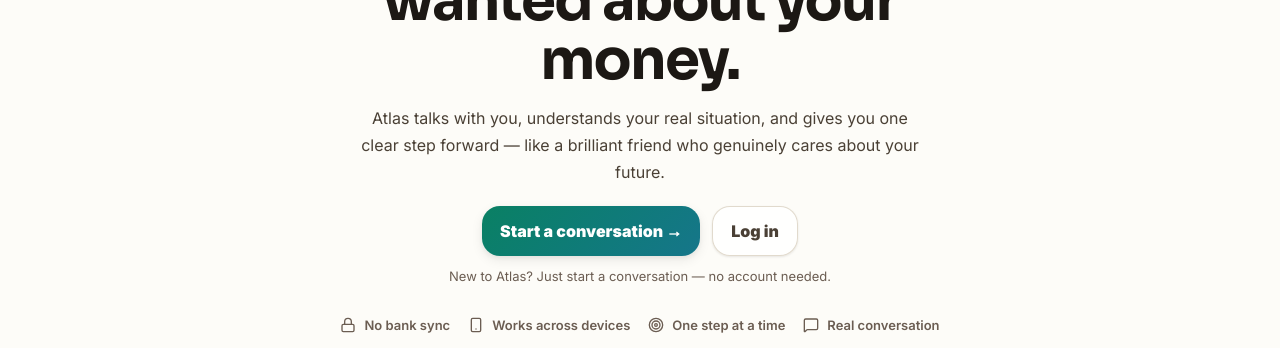
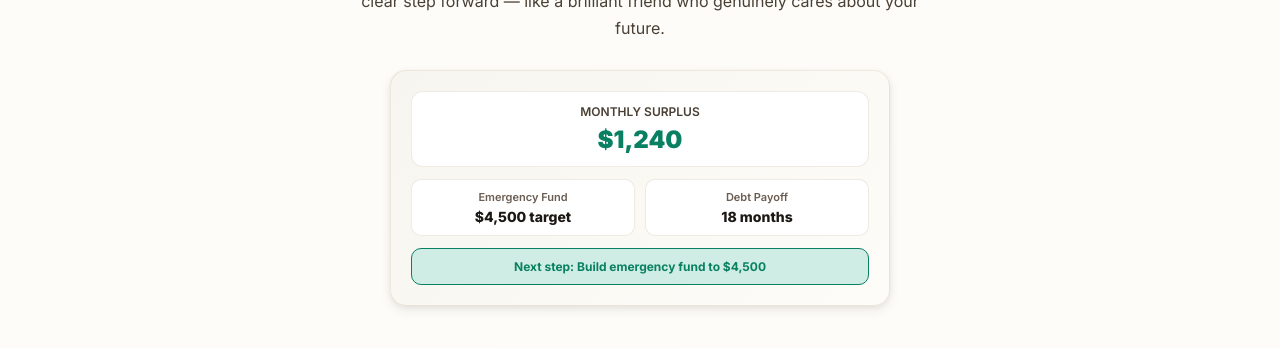
Before and after one commit to Aarosen/atlas-financial, a Next.js app: page / in a window 1280 px wide. Shown: the part 350-698 px from the top of the page. Built offline with nearby package versions, Linux system fonts and the light colour scheme; no server answers.

Commit message:
BATCH 4: Item #5 (hero spacing optimized), Item #6 (hero visual mockup added)

```diff
--- a/src/screens/Landing.tsx
+++ b/src/screens/Landing.tsx
@@ -33,6 +33,7 @@
       >
         {/* TASK 2.1: Fix hero vertical spacing - reduce gaps between sections */}
         {/* TASK 3.19: Hero stagger animation */}
+        {/* TASK 2.6: Add hero visual mockup */}
         <Stack gap={0}>
           <h1 className="srOnly">Atlas landing</h1>
           <motion.h1
@@ -51,6 +52,44 @@
           >
             Atlas talks with you, understands your real situation, and gives you one clear step forward — like a brilliant friend who genuinely cares about your future.
           </motion.p>
+
+          <motion.div
+            initial={{ opacity: 0, scale: 0.95 }}
+            animate={{ opacity: 1, scale: 1 }}
+            transition={{ duration: 0.6, delay: 0.15, ease: 'easeOut' }}
+            style={{
+              marginTop: 28,
+              marginBottom: 24,
+              width: '100%',
+              maxWidth: 500,
+              margin: '28px auto 24px',
+              padding: '20px',
+              borderRadius: 16,
+              background: 'linear-gradient(135deg, var(--bg2) 0%, var(--bg) 100%)',
+              border: '1px solid var(--bdr)',
+              boxShadow: 'var(--sh2)',
+            }}
+          >
+            <div style={{ display: 'grid', gap: 12 }}>
+              <div style={{ padding: '12px 14px', borderRadius: 12, background: 'var(--card)', border: '1px solid var(--bdr)' }}>
+                <div style={{ fontSize: 12, color: 'var(--ink2)', fontWeight: 600, marginBottom: 6 }}>MONTHLY SURPLUS</div>
+                <div style={{ fontSize: 24, fontWeight: 900, color: 'var(--teal)' }}>$1,240</div>
+              </div>
+              <div style={{ display: 'grid', gridTemplateColumns: '1fr 1fr', gap: 10 }}>
+                <div style={{ padding: '10px 12px', borderRadius: 10, background: 'var(--card)', border: '1px solid var(--bdr)' }}>
+                  <div style={{ fontSize: 11, color: 'var(--ink3)', fontWeight: 600 }}>Emergency Fund</div>
+                  <div style={{ fontSize: 14, fontWeight: 800, color: 'var(--ink)', marginTop: 4 }}>$4,500 target</div>
+                </div>
+                <div style={{ padding: '10px 12px', borderRadius: 10, background: 'var(--card)', border: '1px solid var(--bdr)' }}>
+                  <div style={{ fontSize: 11, color: 'var(--ink3)', fontWeight: 600 }}>Debt Payoff</div>
+                  <div style={{ fontSize: 14, fontWeight: 800, color: 'var(--ink)', marginTop: 4 }}>18 months</div>
+                </div>
+              </div>
+              <div style={{ padding: '10px 12px', borderRadius: 10, background: 'var(--teal-lt)', border: '1px solid var(--teal)' }}>
+                <div style={{ fontSize: 12, fontWeight: 700, color: 'var(--teal)' }}>Next step: Build emergency fund to $4,500</div>
+              </div>
+            </div>
+          </motion.div>
 
           <motion.div
             initial={{ opacity: 0, y: 20 }}
```
